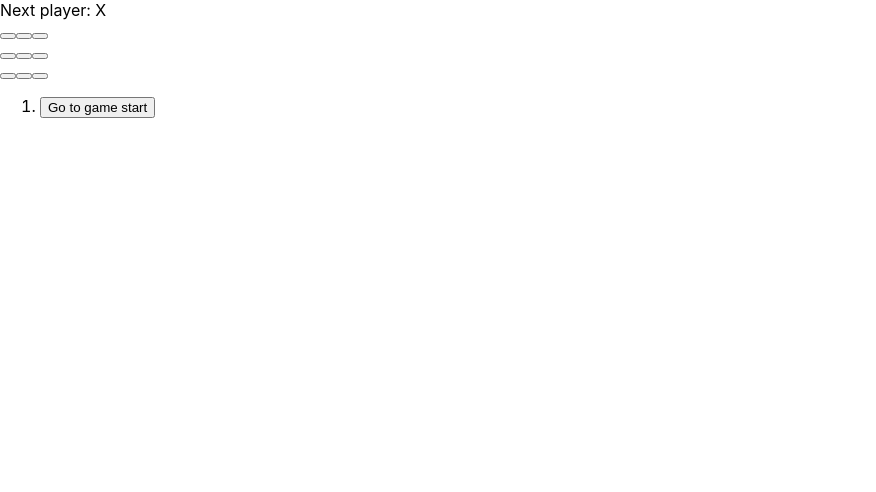
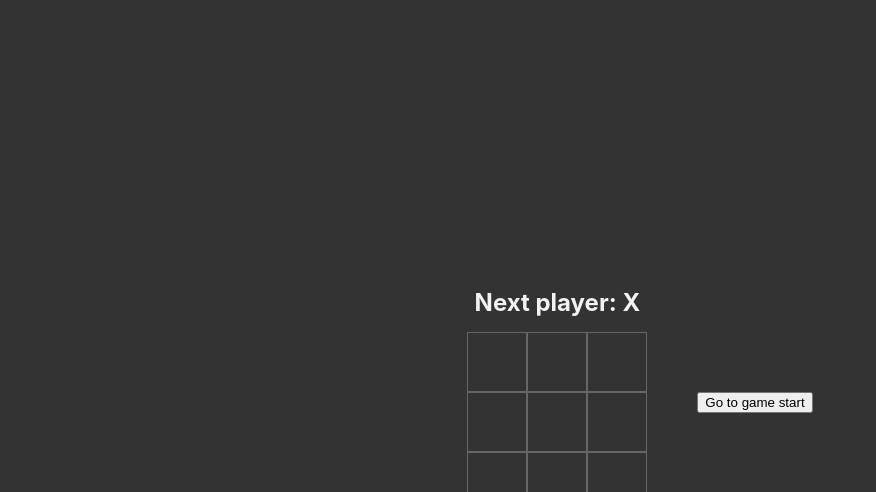
Before and after one commit to YamazakiYusuke/tic-tac-toe, a React (Create React App) app: page / in a window 1280 px wide. Shown: the top 492 px of the page, without its empty margins (0-876 px from the left). Built offline with nearby package versions, Linux system fonts and the light colour scheme.

Commit message:
CSSを追加

```diff
--- a/src/App.css
+++ b/src/App.css
@@ -1,38 +1,63 @@
-.App {
+/* App.css */
+
+:root {
+  --background: #333;
+  --text: #f2f2f2;
+  --border: #666;
+}
+
+body {
+  background-color: var(--background);
+  color: var(--text);
+}
+
+.game {
+  display: flex;
+  flex-direction: row;
+  justify-content: center;
+  align-items: center;
+  height: 100vh;
+}
+
+.game-board {
+  margin-right: 50px;
+}
+
+.game-info {
+  display: flex;
+  flex-direction: column;
+  align-items: flex-start;
+  font-size: 20px;
+}
+
+ol {
+  padding-left: 0;
+}
+
+ol li {
+  list-style-type: none;
+}
+
+.board-row {
+  display: flex;
+  justify-content: center;
+}
+
+.square {
+  width: 60px;
+  height: 60px;
+  background-color: var(--background);
+  border: 1px solid var(--border);
+  color: var(--text);
+  font-size: 24px;
+  font-weight: bold;
+  line-height: 60px;
   text-align: center;
 }
 
-.App-logo {
-  height: 40vmin;
-  pointer-events: none;
+.status {
+  font-size: 24px;
+  font-weight: bold;
+  margin-bottom: 15px;
+  text-align: center;
 }
-
-@media (prefers-reduced-motion: no-preference) {
-  .App-logo {
-    animation: App-logo-spin infinite 20s linear;
-  }
-}
-
-.App-header {
-  background-color: #282c34;
-  min-height: 100vh;
-  display: flex;
-  flex-direction: column;
-  align-items: center;
-  justify-content: center;
-  font-size: calc(10px + 2vmin);
-  color: white;
-}
-
-.App-link {
-  color: #61dafb;
-}
-
-@keyframes App-logo-spin {
-  from {
-    transform: rotate(0deg);
-  }
-  to {
-    transform: rotate(360deg);
-  }
-}
--- a/src/components/Square.js
+++ b/src/components/Square.js
@@ -1,5 +1,4 @@
 import '../App.css';
-import PropTypes from 'prop-types';
 
 function Square({value, onSquareClick}) {
   return (<button className="square" onClick={onSquareClick}>{value}</button>);
```
